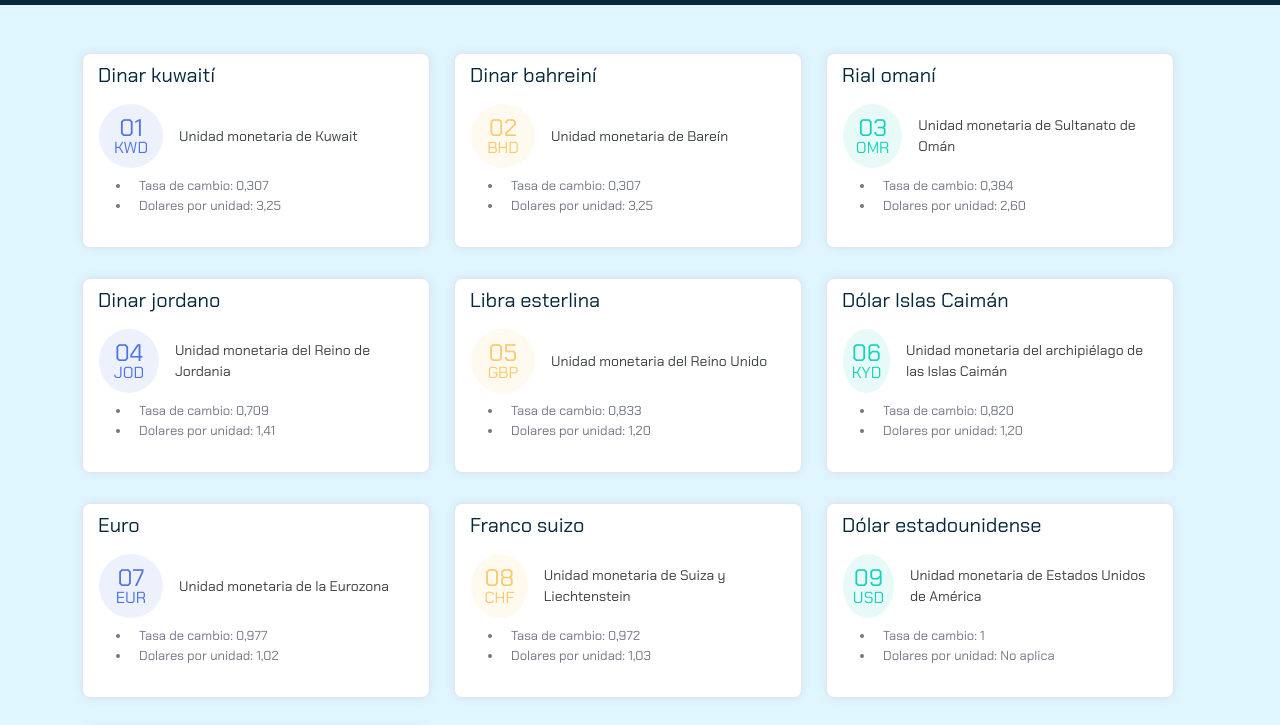
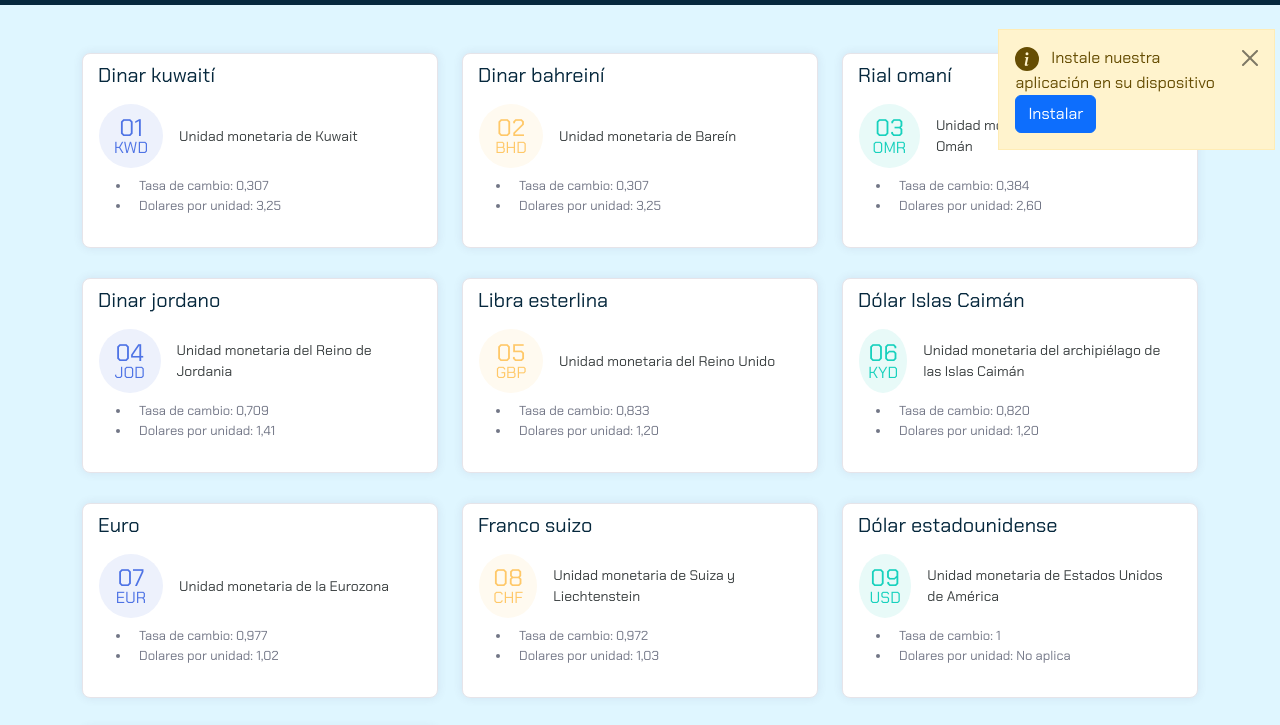
Before and after one commit to jcarlosMariscal/conversorMonedas, a plain HTML site: page informacion.html in a window 1280 px wide. Shown: the part 51-776 px from the top of the page. Drawn offline with Linux system fonts and the light colour scheme.

Commit message:
Boton personalizado todas las secciones

```diff
--- a/conversion.js
+++ b/conversion.js
@@ -1,6 +1,11 @@
 const d = document;
 const w = window;
 d.addEventListener("DOMContentLoaded", (e) => {
+  const verificarInstalación = localStorage.getItem("instalado");
+  if (verificarInstalación) {
+    msjPersonalizado.style.display = "none";
+    return;
+  }
   const cantidad = d.getElementById("cantidad");
   const mi_moneda = d.getElementById("mi_moneda");
   const moneda_cambio = d.getElementById("moneda_cambio");
@@ -72,6 +77,7 @@ d.addEventListener("DOMContentLoaded", (e) => {
     eventoPrompt.prompt();
     eventoPrompt.userChoice.then((choiceResult) => {
       if (choiceResult.outcome === "accepted") {
+        localStorage.setItem("instalado", true);
         console.log("El usuario instaló la app");
       } else {
         console.log("El usuario rechazó la instalación");
--- a/informacion.html
+++ b/informacion.html
@@ -49,7 +49,7 @@
         </div>
       </div>
     </nav>
-        <svg xmlns="http://www.w3.org/2000/svg" style="display: none">
+    <svg xmlns="http://www.w3.org/2000/svg" style="display: none">
       <symbol id="info-fill" fill="currentColor" viewBox="0 0 16 16">
         <path
           d="M8 16A8 8 0 1 0 8 0a8 8 0 0 0 0 16zm.93-9.412-1 4.705c-.07.34.029.533.304.533.194 0 .487-.07.686-.246l-.088.416c-.287.346-.92.598-1.465.598-.703 0-1.002-.422-.808-1.319l.738-3.468c.064-.293.006-.399-.287-.47l-.451-.081.082-.381 2.29-.287zM8 5.5a1 1 0 1 1 0-2 1 1 0 0 1 0 2z"
@@ -59,6 +59,31 @@
     <main class="mt-5">
       <div class="container">
         <div class="row">
+          <div class="col" id="msjPersonalizado">
+            <div
+              class="alert alert-warning alert-dismissible fade show personalizar"
+              role="alert"
+            >
+              <svg
+                class="bi flex-shrink-0 me-2"
+                width="24"
+                height="24"
+                role="img"
+                aria-label="Info:"
+              >
+                <use xlink:href="#info-fill" />
+              </svg>
+              Instale nuestra aplicación en su dispositivo <br />
+              <a id="instalar" href="#" class="btn btn-primary">Instalar</a>
+              <button
+                type="button"
+                class="btn-close"
+                data-bs-dismiss="alert"
+                aria-label="Close"
+              ></button>
+            </div>
+          </div>
+        </div>
         <div class="row">
           <div class="col-lg-4 col-md-6 col-sm-6">
             <div class="card card-margin">
```
Also changed, not shown: conversion.html (+2 -2 lines).
